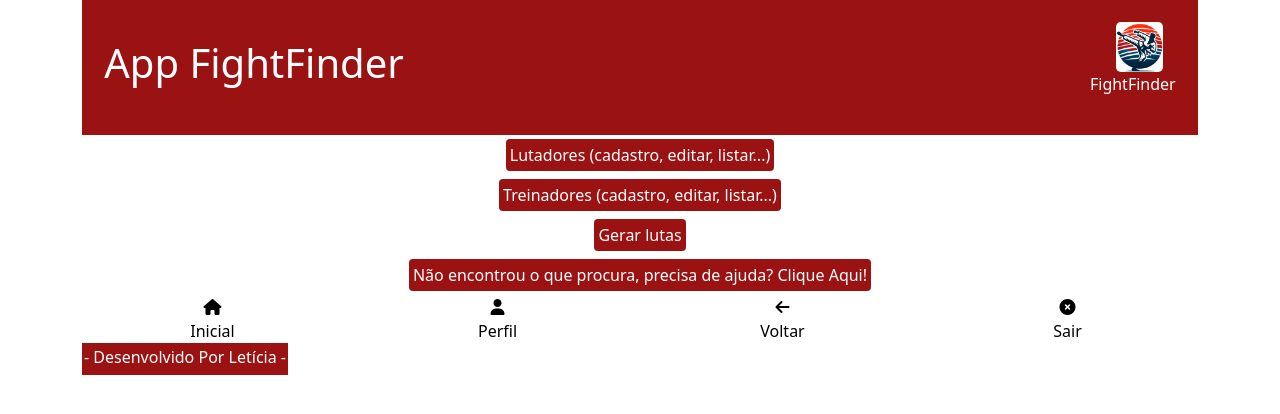
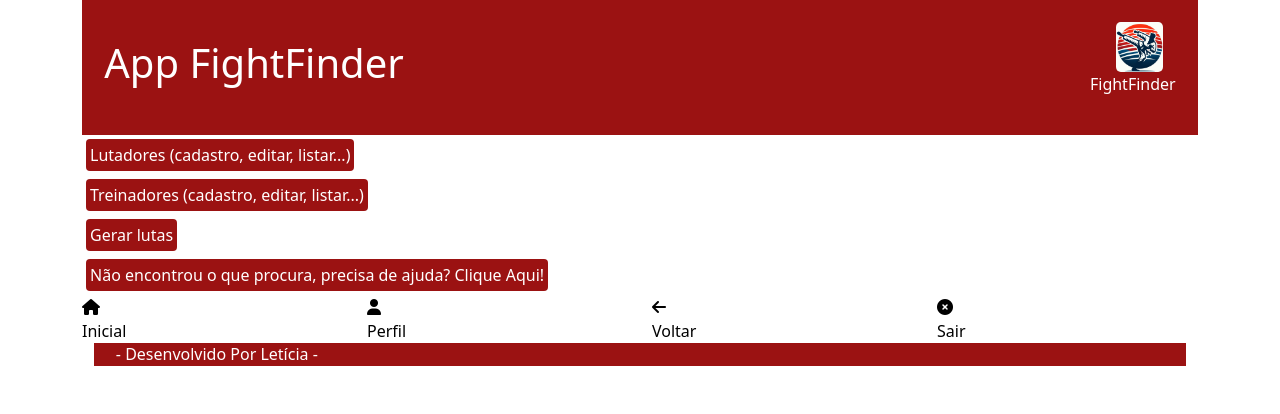
Before and after one commit to leticiazalasik/App-Fight-Finder---Projeto-TCC, an Angular app in the folder App-Fight-Finder-Projeto-TCC/: page / in a window 1280 px wide. Shown: the top 414 px of the page. Built offline with nearby package versions, Linux system fonts and the light colour scheme.

Commit message:
:bug: Feat (app-footer): Concerto da largura desconfigurada do footer.

```diff
--- a/App-Fight-Finder-Projeto-TCC/src/app/app.component.css
+++ b/App-Fight-Finder-Projeto-TCC/src/app/app.component.css
@@ -1,9 +1,5 @@
 body {
     height: 100%;
-}
-
-div {
-    text-align: center;
 }
 
 
--- a/App-Fight-Finder-Projeto-TCC/src/app/app.component.html
+++ b/App-Fight-Finder-Projeto-TCC/src/app/app.component.html
@@ -90,4 +90,5 @@
   <app-footer></app-footer>
 </div>
 </div>
+
 </div>
--- a/App-Fight-Finder-Projeto-TCC/src/app/footer/footer.component.css
+++ b/App-Fight-Finder-Projeto-TCC/src/app/footer/footer.component.css
@@ -1,8 +1,14 @@
 footer{
-    padding: 2px;
-    position: fixed;
-    height: 4%;
-    background-color: hsl(0, 79%, 34%);
+    height: 35%;
+    display: flex;
+    align-items: center;
+background-color: hsl(0, 79%, 34%);
     color: #FFF;
-    text-align: center;
+
 }
+
+p{
+    width: 100%;
+    margin: 2%;
+
+}
--- a/App-Fight-Finder-Projeto-TCC/src/app/footer/footer.component.html
+++ b/App-Fight-Finder-Projeto-TCC/src/app/footer/footer.component.html
@@ -1,3 +1,8 @@
+<div class="container" >
+  <div class="row">
+    <div class="col-sm">
 <footer>
     <p>- Desenvolvido Por Letícia -</p>
   </footer>
+</div>
+</div></div>
--- a/App-Fight-Finder-Projeto-TCC/src/styles.css
+++ b/App-Fight-Finder-Projeto-TCC/src/styles.css
@@ -1,4 +1,7 @@
 /* You can add global styles to this file, and also import other style files */
 html, body {
     height: 100%;
+        box-sizing: border-box;
+
+
 }
```
